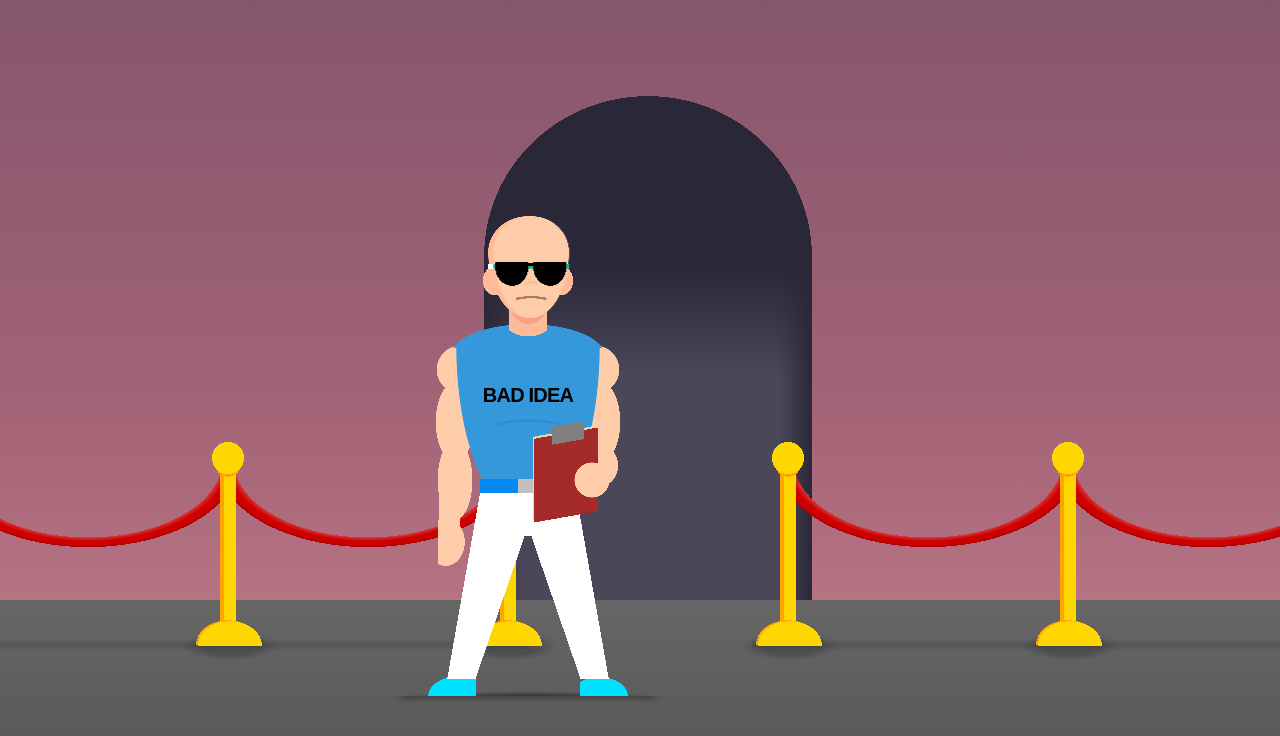
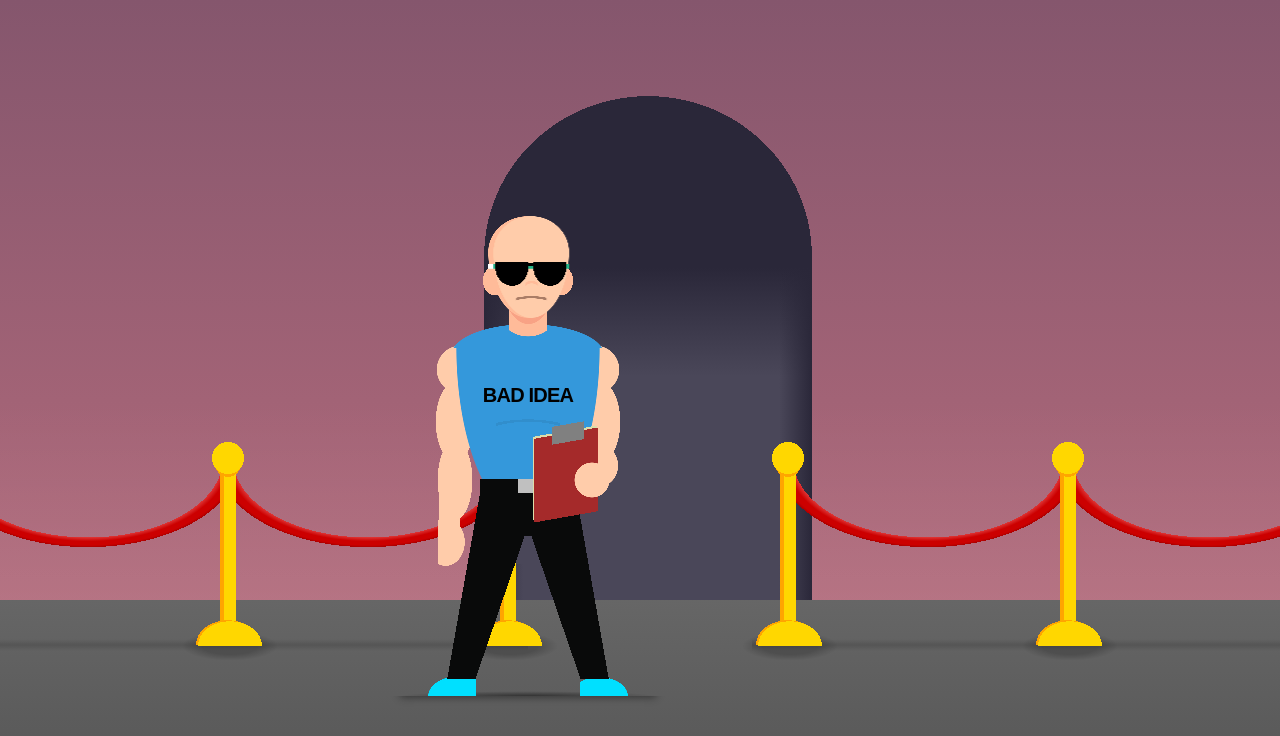
Before and after one commit to sudo-self/bounce, a website built with Parcel: page index.html in a window 1280 px wide. Built offline with nearby package versions, Linux system fonts and the light colour scheme.

Commit message:
Update style.css

```diff
--- a/style.css
+++ b/style.css
@@ -34,7 +34,7 @@ div {
   --shirt: #3498DB;
   --shirt-light: #fff;
   --shirt-dark: #ddd;
-  --pants: #ffffff;
+  --pants: #090A0A;
   --shoe: #00E0FF;
   position: fixed;
   top: 0;
@@ -127,7 +127,7 @@ div {
       /* neck */
       radial-gradient(80% 50%, var(--skin-dark) 99%, #0000) 50% 15% / 12% 12%,
       /* belt */
-      linear-gradient(90deg, #0489f1 40%, silver 0 60%, #630 0) 50% 56.5% / 30% 3%,
+      linear-gradient(90deg, #090A0A 40%, silver 0 60%, #630 0) 50% 56.5% / 30% 3%,
       /* torso */
       radial-gradient(100% 50% at 50% 100%, #0000 80%, #0001 0 90%, #0000 0) 50% 41% / 20% 10%,
       radial-gradient(farthest-side at 50% 130%, var(--shirt) 99%, #0000) 50% 23.75% / 48% 5%,
```
